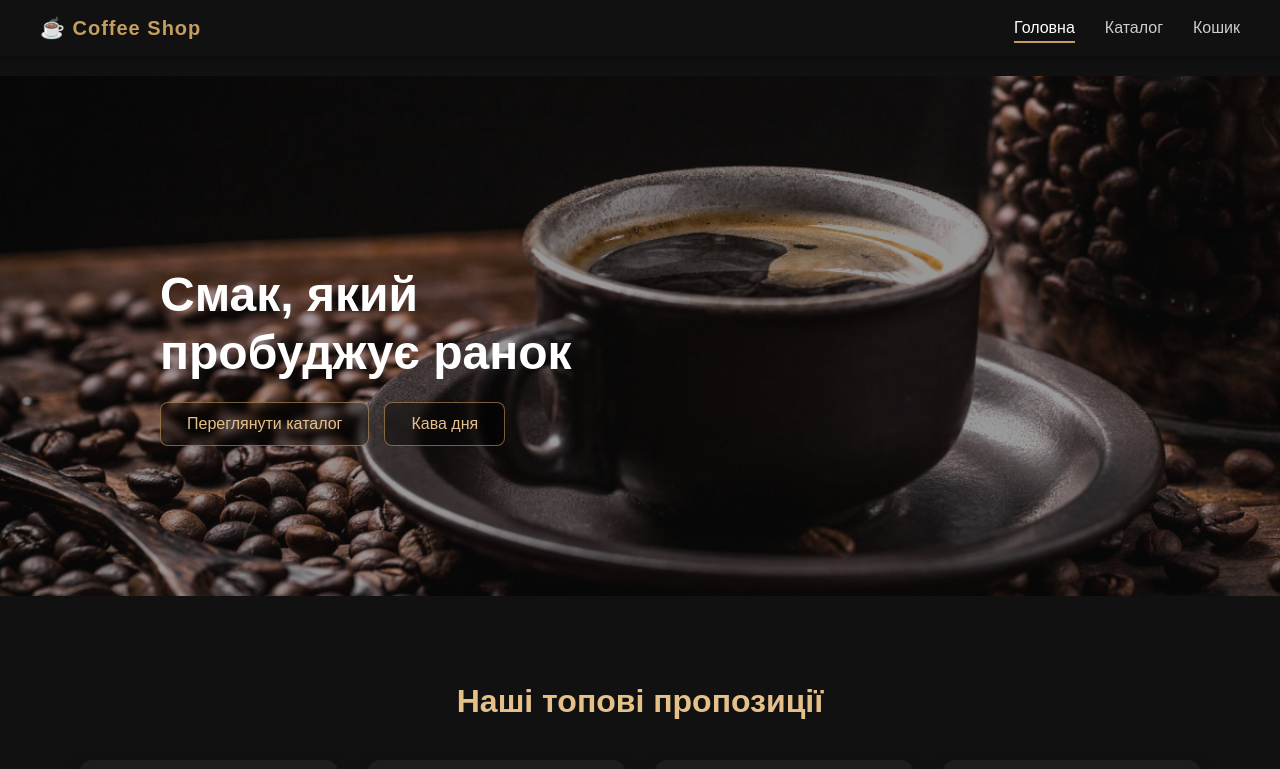
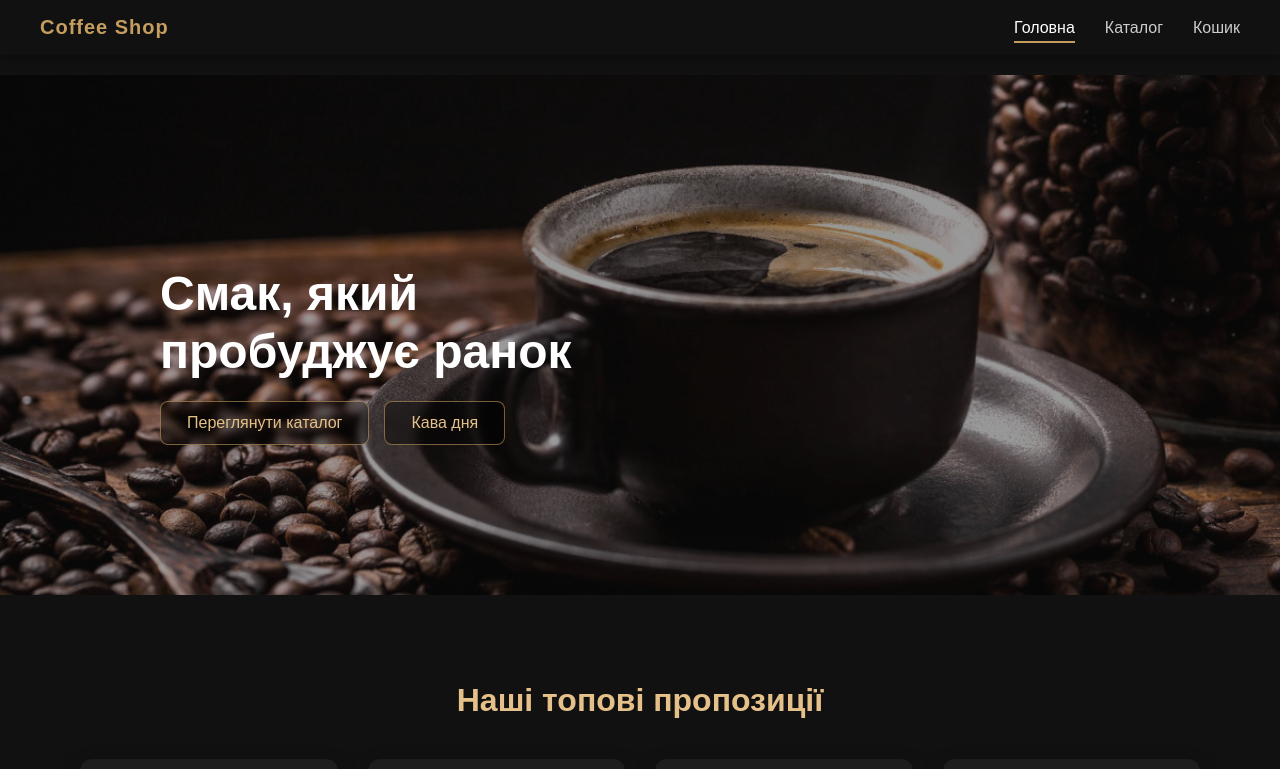
Before and after one commit to Olena7202/mvp_coffee_shop, a React (Vite) app: page / in a window 1280 px wide. Shown: the top 769 px of the page. Built offline with nearby package versions, Linux system fonts and the light colour scheme.

Commit message:
style: update project logo

```diff
--- a/src/components/Header/Header.jsx
+++ b/src/components/Header/Header.jsx
@@ -7,7 +7,7 @@ export default function Header() {
 
   return (
     <header className="header">
-      <div className="logo">☕ Coffee Shop</div>
+      <div className="logo">Coffee Shop</div>
       <nav className="nav">
         <Link className={isActive("/") ? "active" : ""} to="/">Головна</Link>
         <Link className={isActive("/catalog") ? "active" : ""} to="/catalog">Каталог</Link>
```
Also changed, not shown: 1 other file (tests, documents, lock files or other folders).
